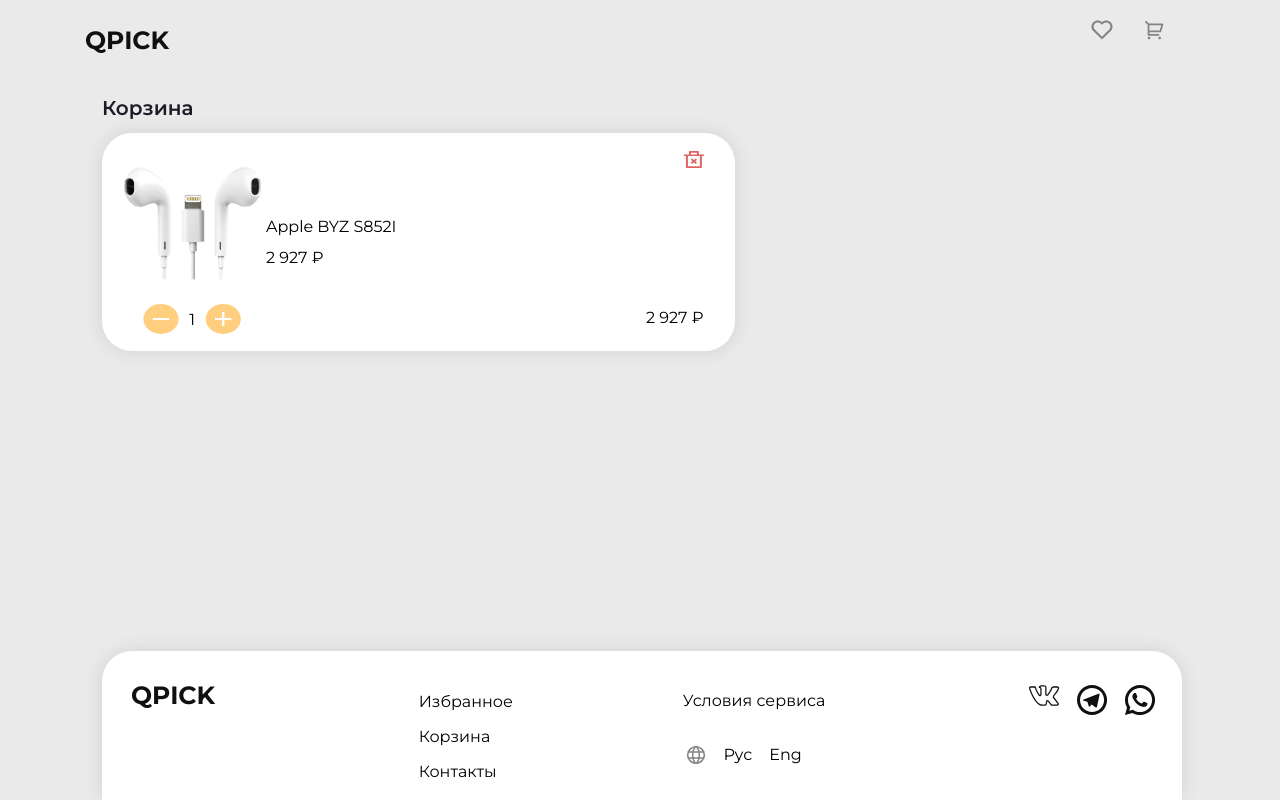
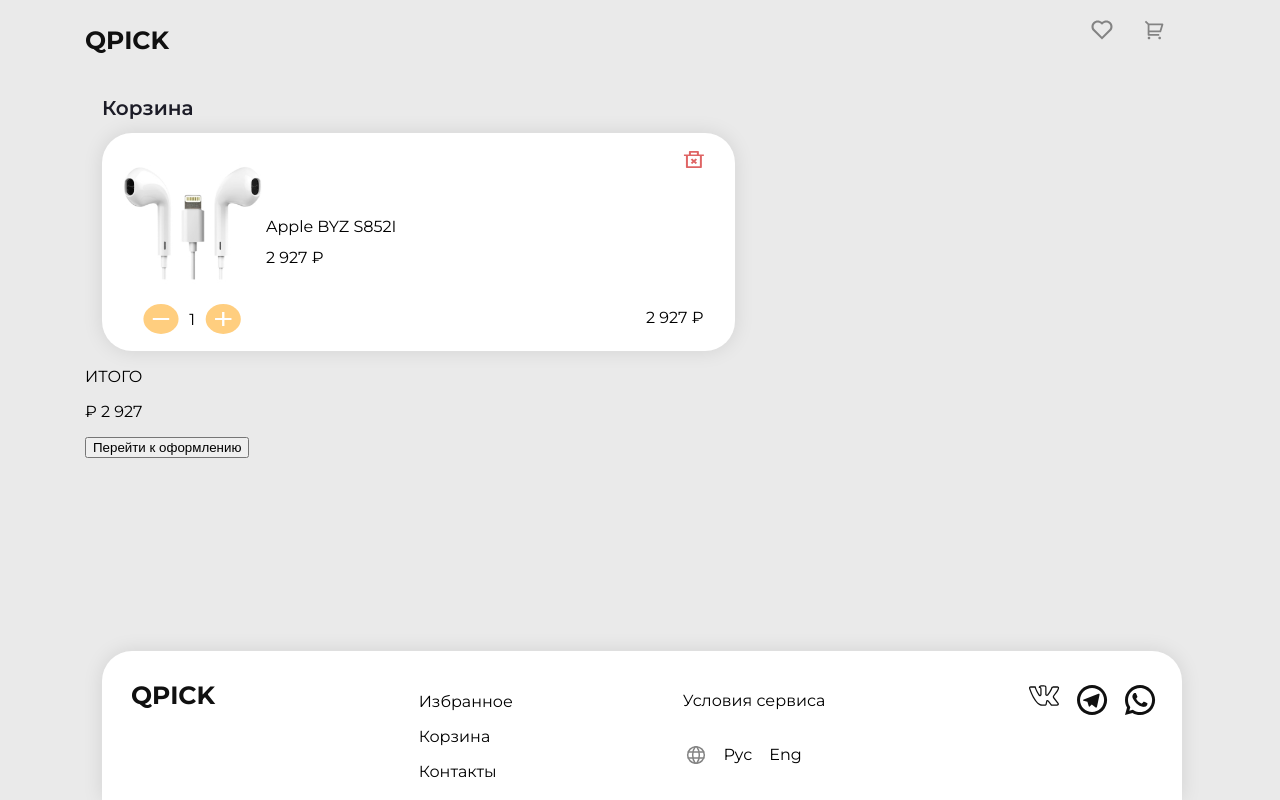
Before and after one commit to ZNP8b/neoflex-shop, a React (Create React App) app: page /cart in a window 1280 px wide. Built offline with nearby package versions, Linux system fonts and the light colour scheme.

Commit message:
result card

```diff
--- a/src/components/Cart/Cart.js
+++ b/src/components/Cart/Cart.js
@@ -9,7 +9,18 @@
             <Header />
             <div className="content">
                 <h2>Корзина</h2>
-                <Cart_Card />
+                <div className={styles.cart_content}>
+                    <div className={styles.cart_cards}>
+                    <Cart_Card img="img/1.jpg" name="Apple BYZ S852I" price="2 927" fullPrice="2 927" />
+                    </div>
+                    <div className={styles.result_card}>
+                        <div className={styles.finalPrice}>
+                            <p>ИТОГО</p>
+                            <p >₽ 2 927</p>
+                        </div>
+                        <button>Перейти к оформлению</button>
+                    </div>
+                </div>
             </div>
             <Footer />
         </div>
```
